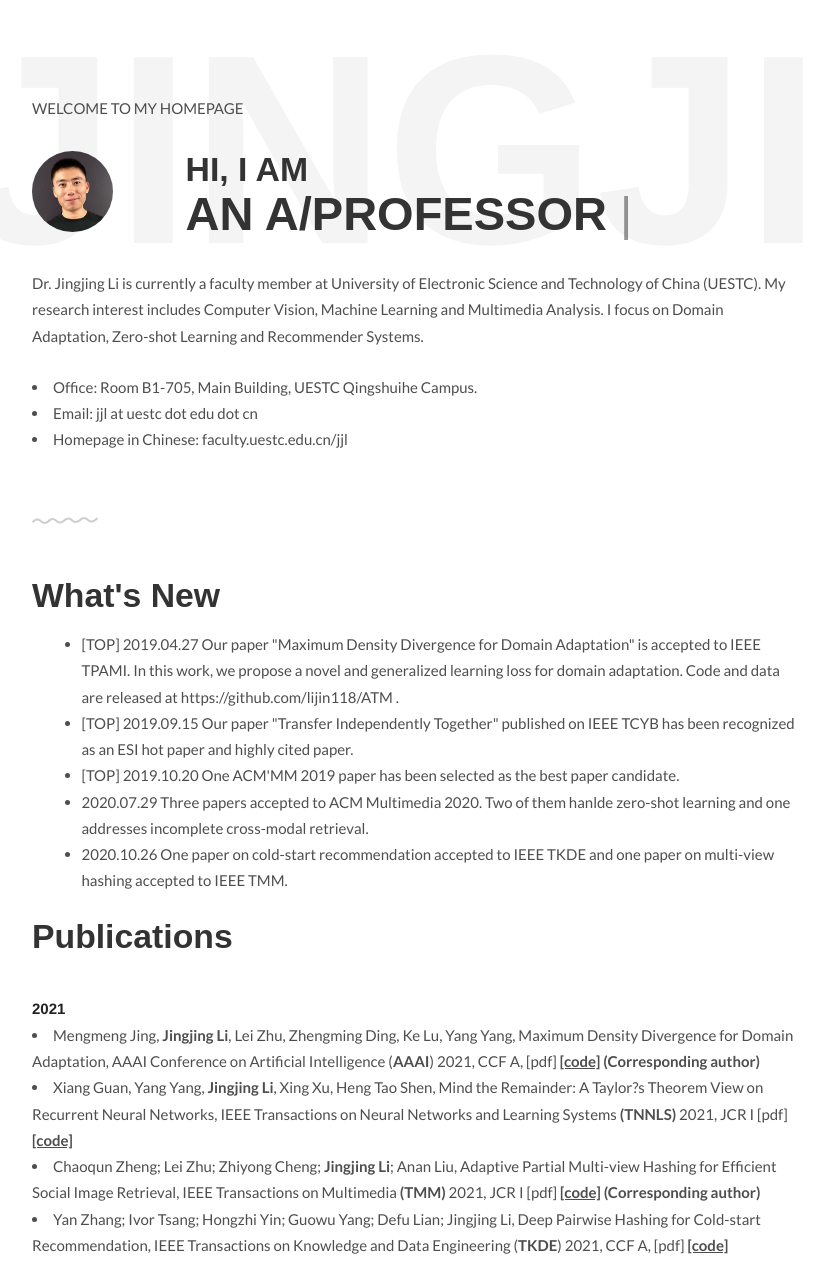
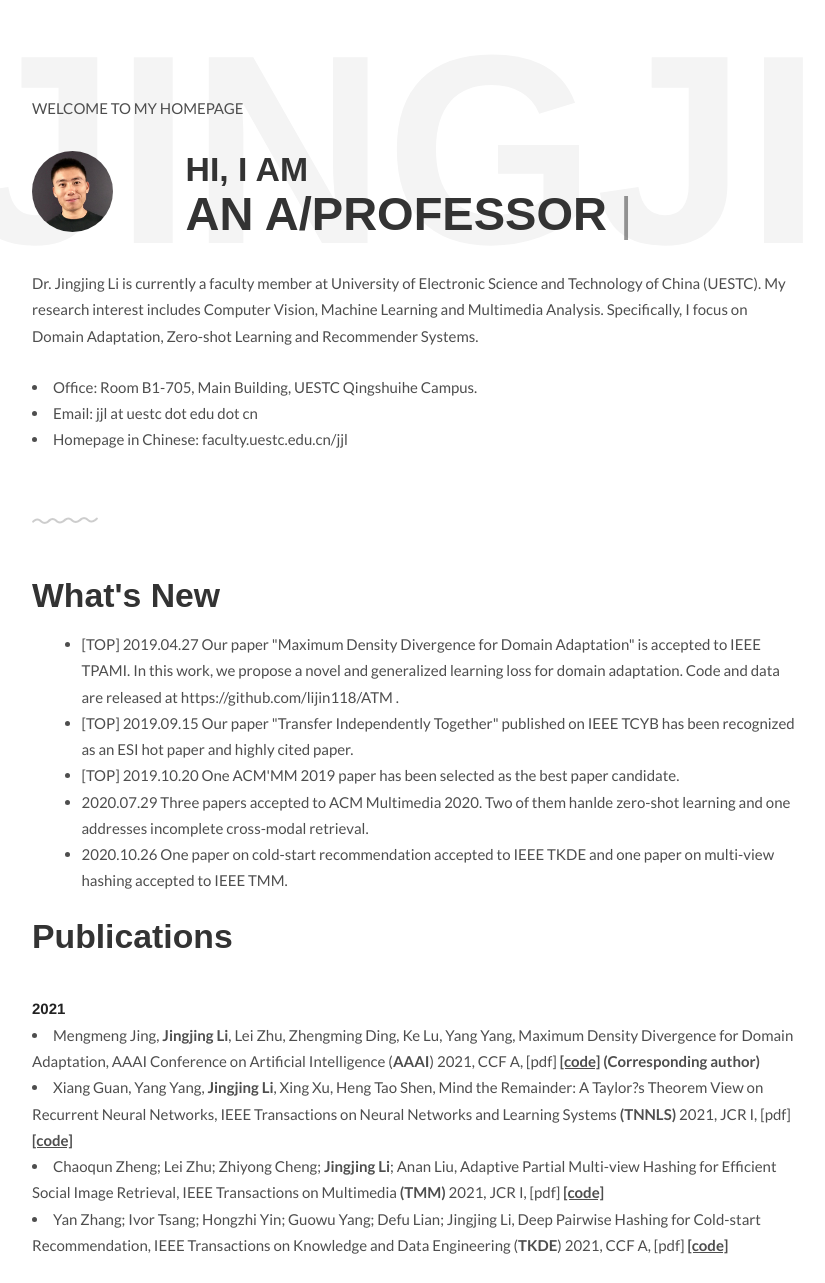
Before and after one commit to lijin118/lijin118.github.io, a plain HTML site: page index.html in a window 1280 px wide. Shown: the top 1283 px of the page, without its empty margins (224-1049 px from the left). Drawn offline with Linux system fonts and the light colour scheme.

Commit message:
Update index.html

```diff
--- a/index.html
+++ b/index.html
@@ -52,7 +52,7 @@
 					<h1>Hi, I am<br><span id="typed"></span></h1>
 				</div>
 				<p>
-					Dr. Jingjing Li is currently a faculty member at University of Electronic Science and Technology of China (UESTC). My research interest includes Computer Vision, Machine Learning and Multimedia Analysis. I focus on Domain Adaptation, Zero-shot Learning and Recommender Systems.
+					Dr. Jingjing Li is currently a faculty member at University of Electronic Science and Technology of China (UESTC). My research interest includes Computer Vision, Machine Learning and Multimedia Analysis. Specifically, I focus on Domain Adaptation, Zero-shot Learning and Recommender Systems.
 
 					<li>Office: Room B1-705, Main Building, UESTC Qingshuihe Campus. </li>
 					<li>Email: jjl at uestc dot edu dot cn </li>
@@ -93,9 +93,9 @@
 
                 <li>Mengmeng Jing, <b>Jingjing Li</b>, Lei Zhu, Zhengming Ding, Ke Lu, Yang Yang, Maximum Density Divergence for Domain Adaptation, AAAI Conference on Artificial Intelligence (<b>AAAI</b>) 2021, CCF A, [pdf] <a href=""><b>[code]</b></a> <b>(Corresponding author)</b> </li>
 
-				<li>Xiang Guan, Yang Yang, <b>Jingjing Li</b>, Xing Xu, Heng Tao Shen, Mind the Remainder: A Taylor?s Theorem View on Recurrent Neural Networks, IEEE Transactions on Neural Networks and Learning Systems <b>(TNNLS)</b> 2021, JCR I  [pdf] <a href=""><b>[code]</b></a> </li>
+				<li>Xiang Guan, Yang Yang, <b>Jingjing Li</b>, Xing Xu, Heng Tao Shen, Mind the Remainder: A Taylor?s Theorem View on Recurrent Neural Networks, IEEE Transactions on Neural Networks and Learning Systems <b>(TNNLS)</b> 2021, JCR I,  [pdf] <a href=""><b>[code]</b></a> </li>
 
-				<li>Chaoqun Zheng; Lei Zhu; Zhiyong Cheng; <b>Jingjing Li</b>; Anan Liu, Adaptive Partial Multi-view Hashing for Efficient Social Image Retrieval, IEEE Transactions on Multimedia <b>(TMM)</b> 2021, JCR I  [pdf] <a href=""><b>[code]</b></a> <b>(Corresponding author)</b></li>
+				<li>Chaoqun Zheng; Lei Zhu; Zhiyong Cheng; <b>Jingjing Li</b>; Anan Liu, Adaptive Partial Multi-view Hashing for Efficient Social Image Retrieval, IEEE Transactions on Multimedia <b>(TMM)</b> 2021, JCR I,  [pdf] <a href=""><b>[code]</b></a></li>
 
                 <li>Yan Zhang; Ivor Tsang; Hongzhi Yin; Guowu Yang; Defu Lian; Jingjing Li, Deep Pairwise Hashing for Cold-start Recommendation, IEEE Transactions on Knowledge and Data Engineering (<b>TKDE</b>) 2021, CCF A, [pdf] <a href=""><b>[code]</b></a> </li>
 
```
